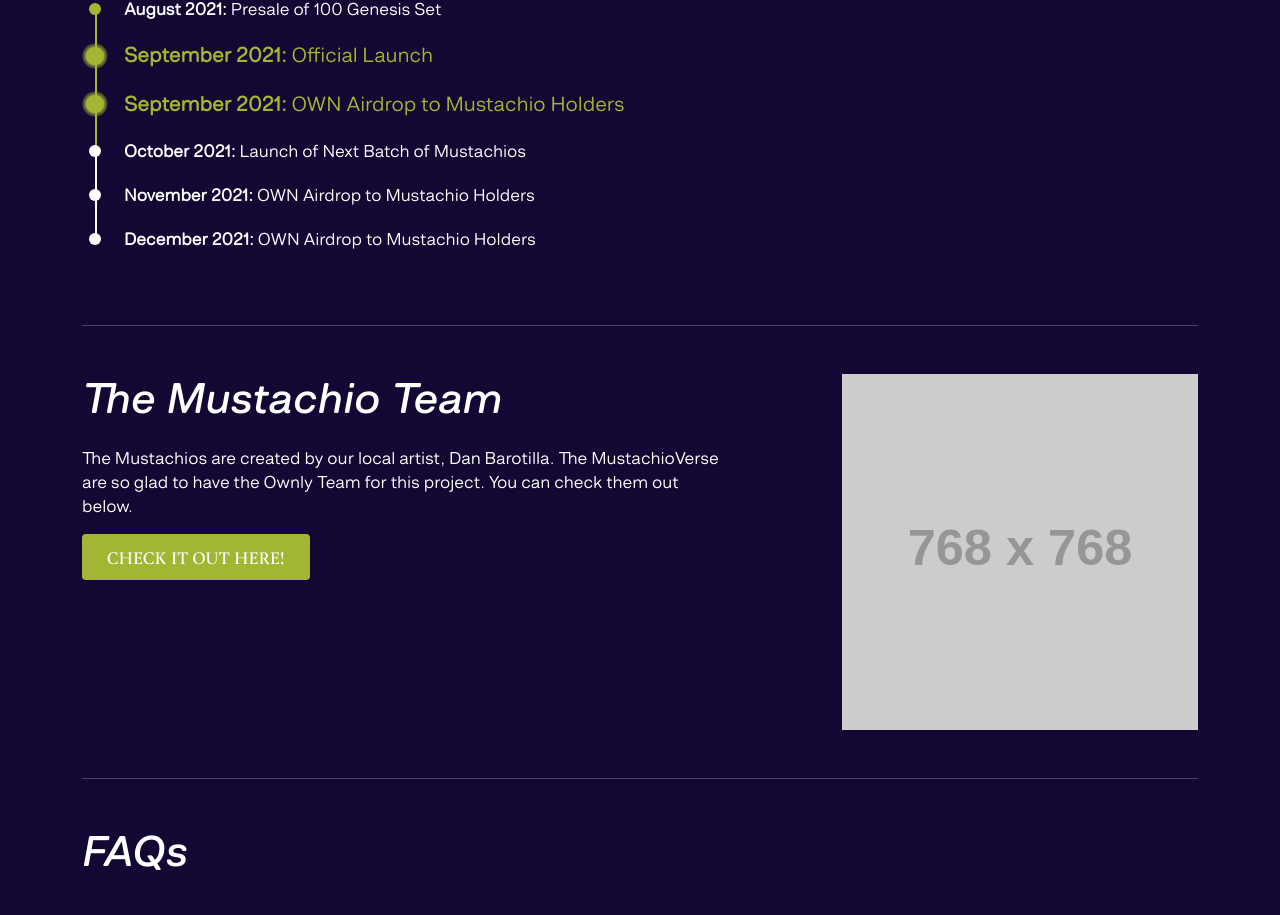
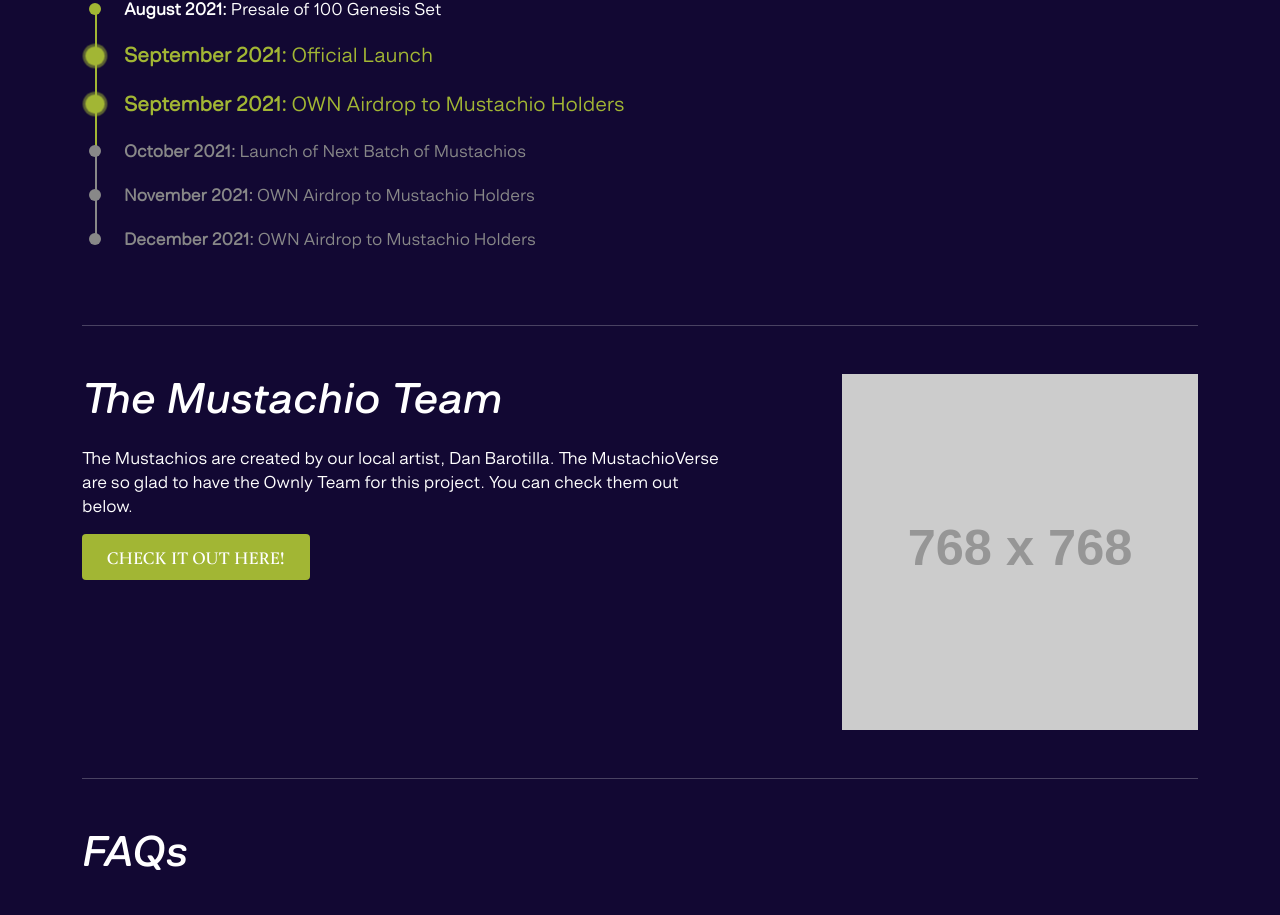
Before and after one commit to ownlyio/mustachio-website, a React (Create React App) app: page / in a window 1280 px wide. Shown: the part 2239-3154 px from the top of the page. Built offline with nearby package versions, Linux system fonts and the light colour scheme.

Commit message:
Add responsive CSS's for website

```diff
--- a/src/App.css
+++ b/src/App.css
@@ -74,13 +74,45 @@
 .app-roadmap-timeline li.soon::before {
     width: 0.75rem;
     height: 0.75rem;
-    background-color: white;
+    background-color: #888;
 }
 
 .app-roadmap-timeline li.soon:not(:last-child):after {
-    background-color: white;
+    background-color: #888;
 }
 
-.app-team-btn {
+.app-roadmap-timeline li.soon span {
+    color: #888 !important;
+}
+
+.app-team-btn,
+.app-tales-btn {
     text-decoration: none;
 }
+
+@media (max-width: 992px) {
+    #app-mint h3 {
+        margin-bottom: 1.5rem;
+    }
+
+    #app-mint p {
+        margin-bottom: 1.25rem;
+    }
+
+    .app-tales-link-wrap,
+    .app-team-link-wrap {
+        margin-bottom: 1.5rem;
+        text-align: center;
+    }
+}
+
+@media (max-width: 576px) {
+    .bm-burger-button {
+        right: 15px !important;
+        top: 20px !important;
+    }
+
+    #mustachio-brand img {
+        height: 40px;
+    }
+}
```
